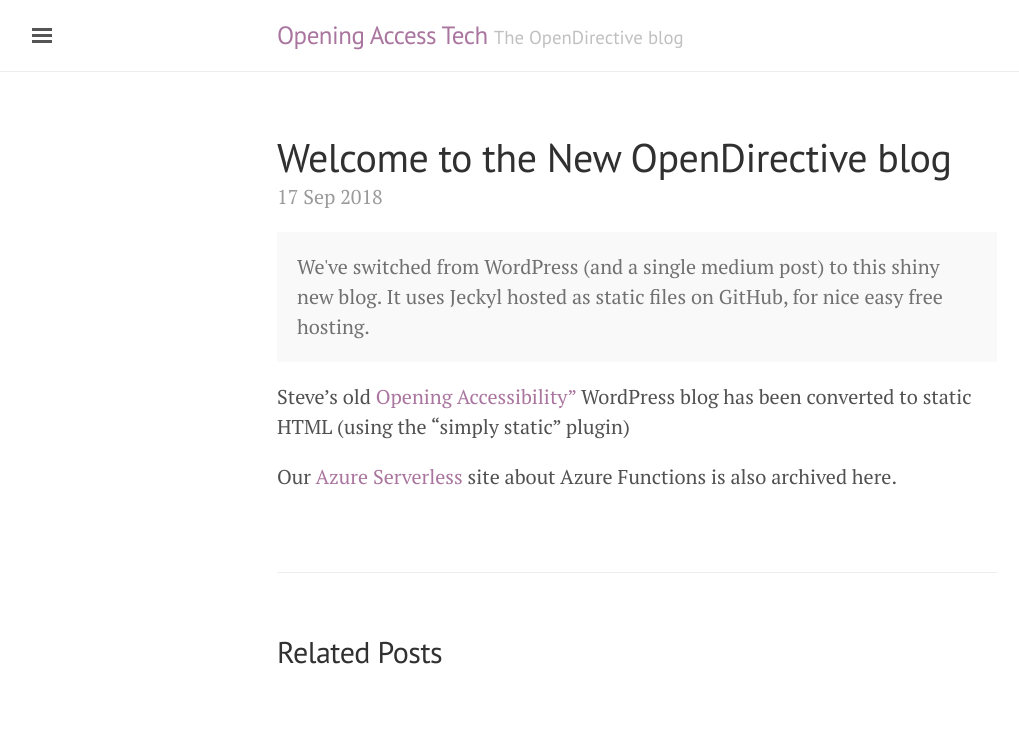
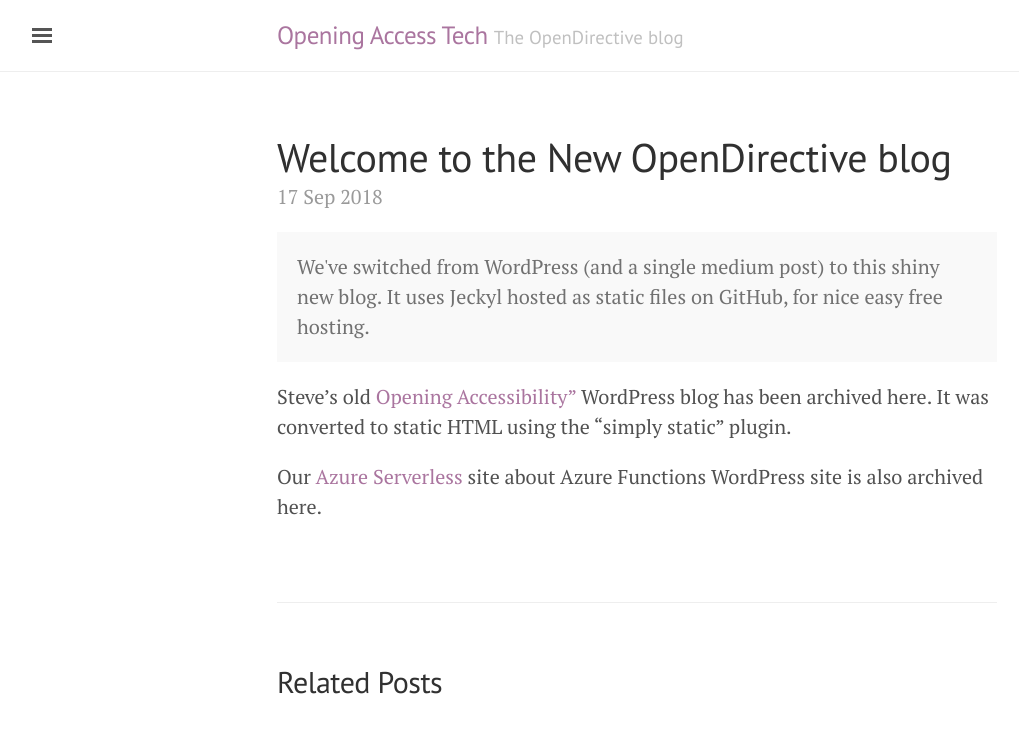
Before and after one commit to OpenDirective/opendirective.github.io, a Jekyll site: the page built from _posts/2018-09-17-new-blog.md, in a window 1280 px wide. Shown: the top 733 px of the page, without its empty margins (3-1022 px from the left). Built offline with Jekyll 4.4.1, drawn with Linux system fonts in a browser that asks for light colours.

Commit message:
Clean up text

```diff
--- a/_posts/2018-09-17-new-blog.md
+++ b/_posts/2018-09-17-new-blog.md
@@ -7,6 +7,6 @@
   We've switched from WordPress (and a single medium post) to this shiny new blog. It uses Jeckyl hosted as static files on GitHub, for nice easy free hosting.
 </div>
 
-Steve's old [Opening Accessibility"](/openingaccessibility/index.html) WordPress blog has been converted to static HTML (using the "simply static" plugin)
+Steve's old [Opening Accessibility"](/openingaccessibility/index.html) WordPress blog has been archived here. It was converted to static HTML using the "simply static" plugin.
 
-Our [Azure Serverless](/azureserverless/index.html) site about Azure Functions is also archived here.
+Our [Azure Serverless](/azureserverless/index.html) site about Azure Functions WordPress site is also archived here.
```
